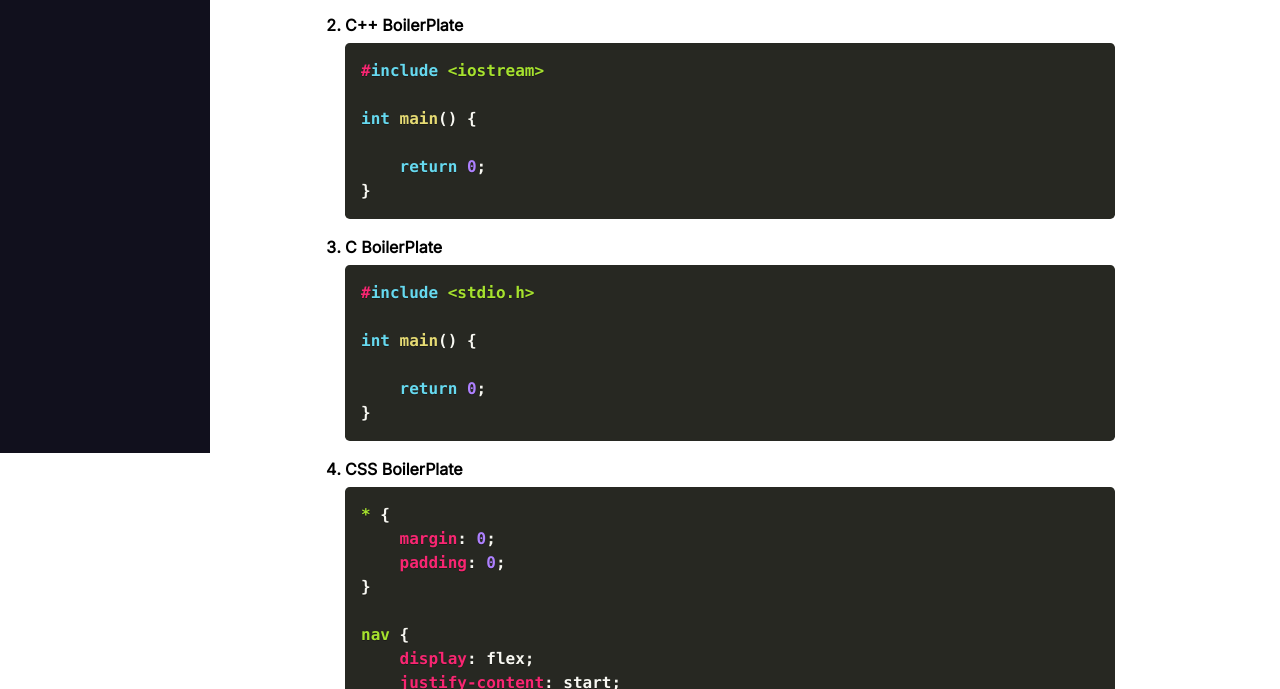
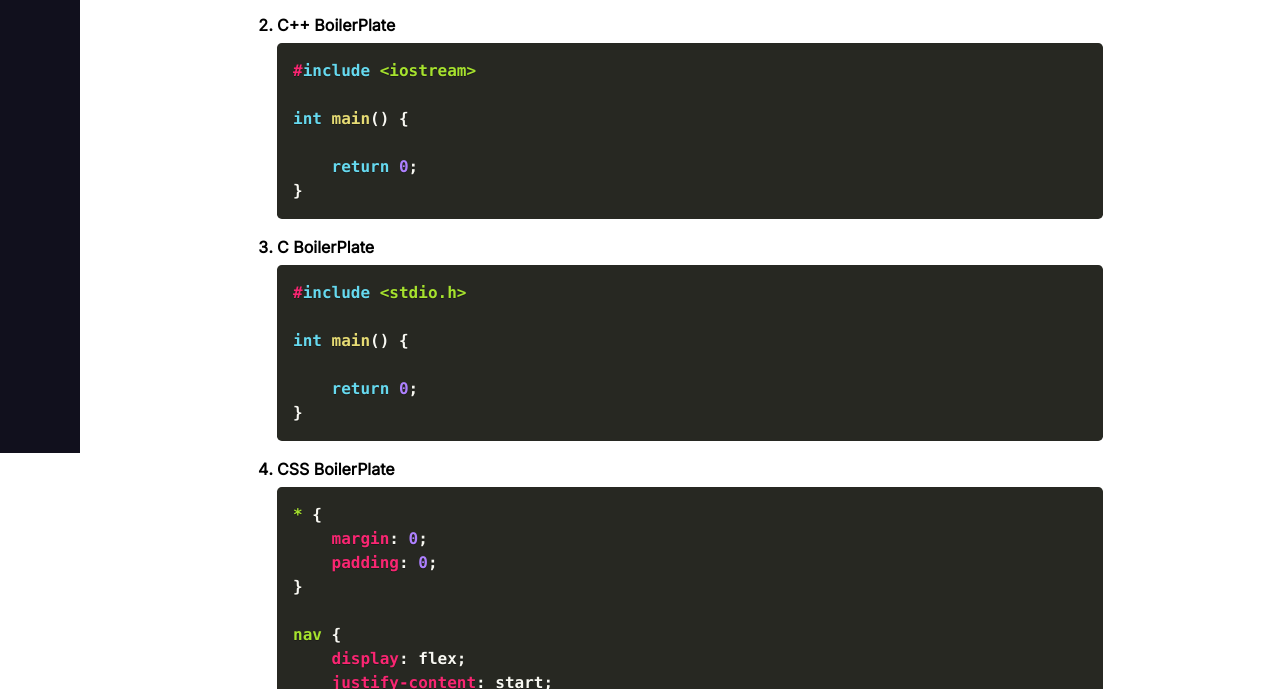
Before and after one commit to PMR745/cheatsheet, a plain HTML site: page index.html in a window 1280 px wide. Shown: the part 411-1100 px from the top of the page. Drawn offline with nearby package versions, Linux system fonts and the light colour scheme.

Commit message:
Update index.html

```diff
--- a/index.html
+++ b/index.html
@@ -19,7 +19,7 @@
             CheatSheet
         </span>
     </nav>
-    <div class="sidebar">
+    <div class="sidebar active">
         <div class="logo_content">
             <div class="logo">
                 <div class="logo_name">CheatSheet</div>
```
